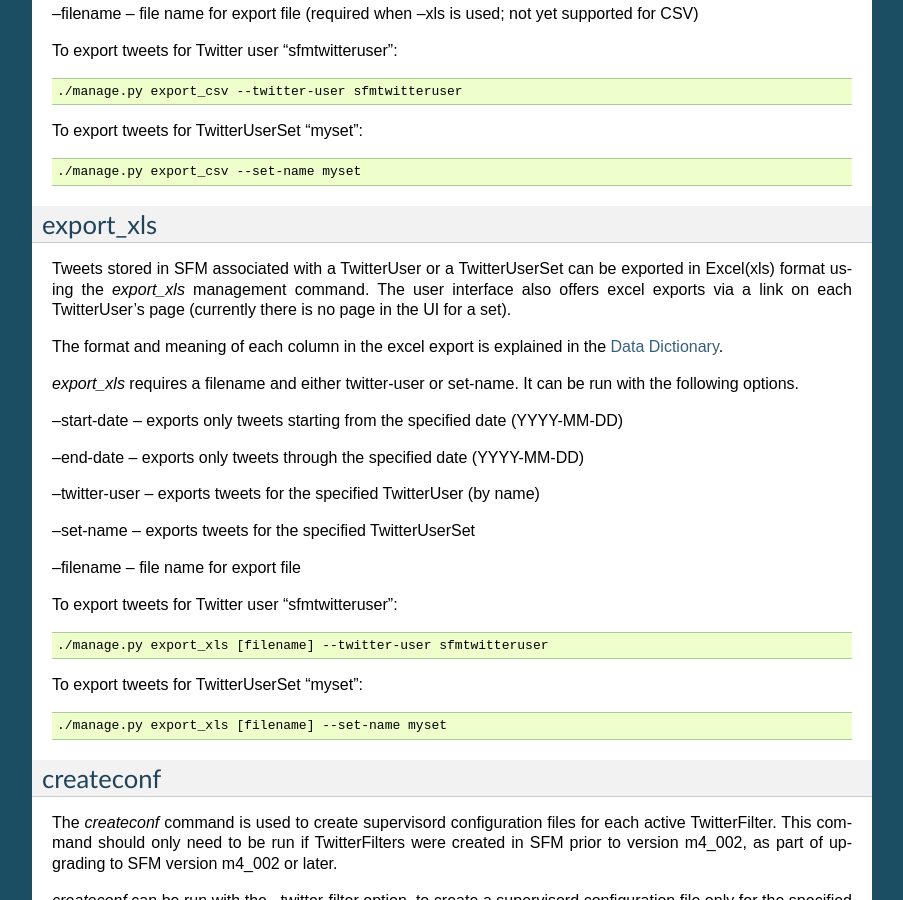
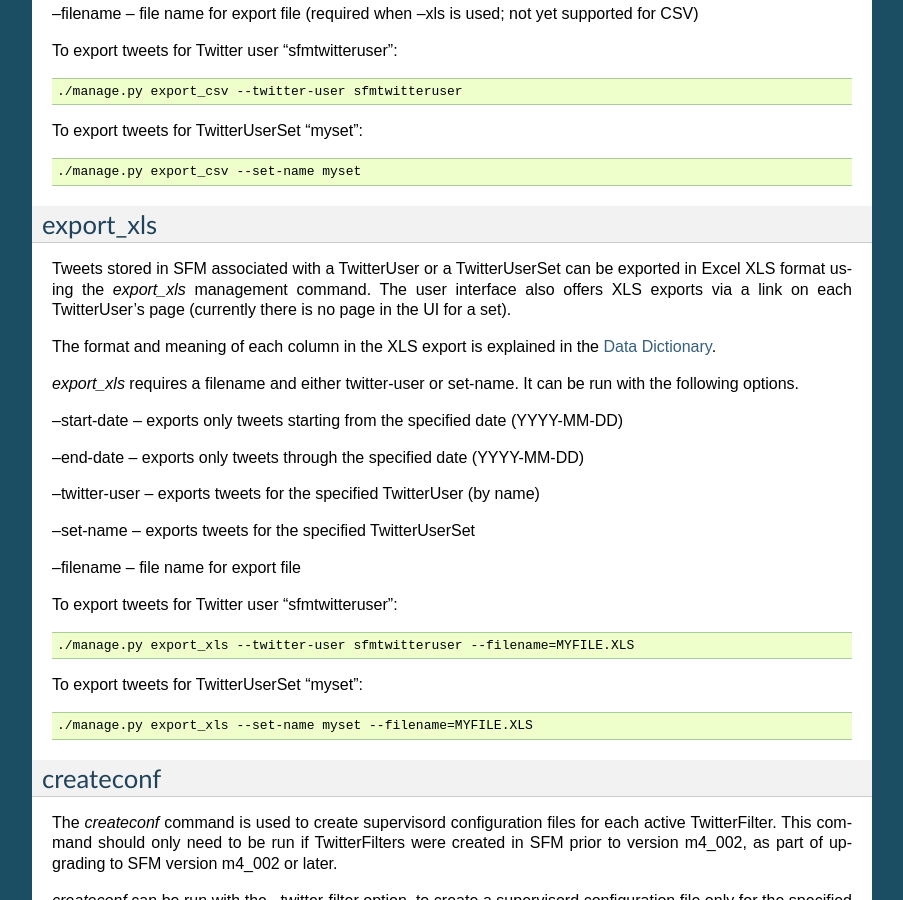
Before and after one commit to gwu-libraries/social-feed-manager, a Sphinx documentation site: the page built from docs/mgmt_commands.rst, in a window 1280 px wide and 900 px high, scrolled down 4604 px. Shown: the whole window, without its empty margins (198-1101 px from the left). Built offline with Sphinx 7.4.7, drawn with Linux system fonts in a browser that asks for light colours.

Commit message:
Tweaks to export_xls

```diff
--- a/docs/mgmt_commands.rst
+++ b/docs/mgmt_commands.rst
@@ -358,12 +358,12 @@ export_xls
 ----------
 
 Tweets stored in SFM associated with a TwitterUser or a TwitterUserSet can
-be exported in Excel(xls) format using the *export_xls*
-management command.  The user interface also offers excel exports via a
+be exported in Excel XLS format using the *export_xls*
+management command.  The user interface also offers XLS exports via a
 link on each TwitterUser's page (currently there is no page in the UI
 for a set).
 
-The format and meaning of each column in the excel export is explained in
+The format and meaning of each column in the XLS export is explained in
 the :doc:`Data Dictionary </data_dictionary>`.
 
 *export_xls* requires a filename and either twitter-user or set-name. It can be run with the following options.
@@ -382,13 +382,13 @@ To export tweets for Twitter user "sfmtwitteruser":
 
 .. code-block:: none
 
-       ./manage.py export_xls [filename] --twitter-user sfmtwitteruser
+       ./manage.py export_xls --twitter-user sfmtwitteruser --filename=MYFILE.XLS
 
 To export tweets for TwitterUserSet "myset":
 
 .. code-block:: none
 
-       ./manage.py export_xls [filename] --set-name myset
+       ./manage.py export_xls --set-name myset --filename=MYFILE.XLS
 
 
 .. _`createconf`:
```
